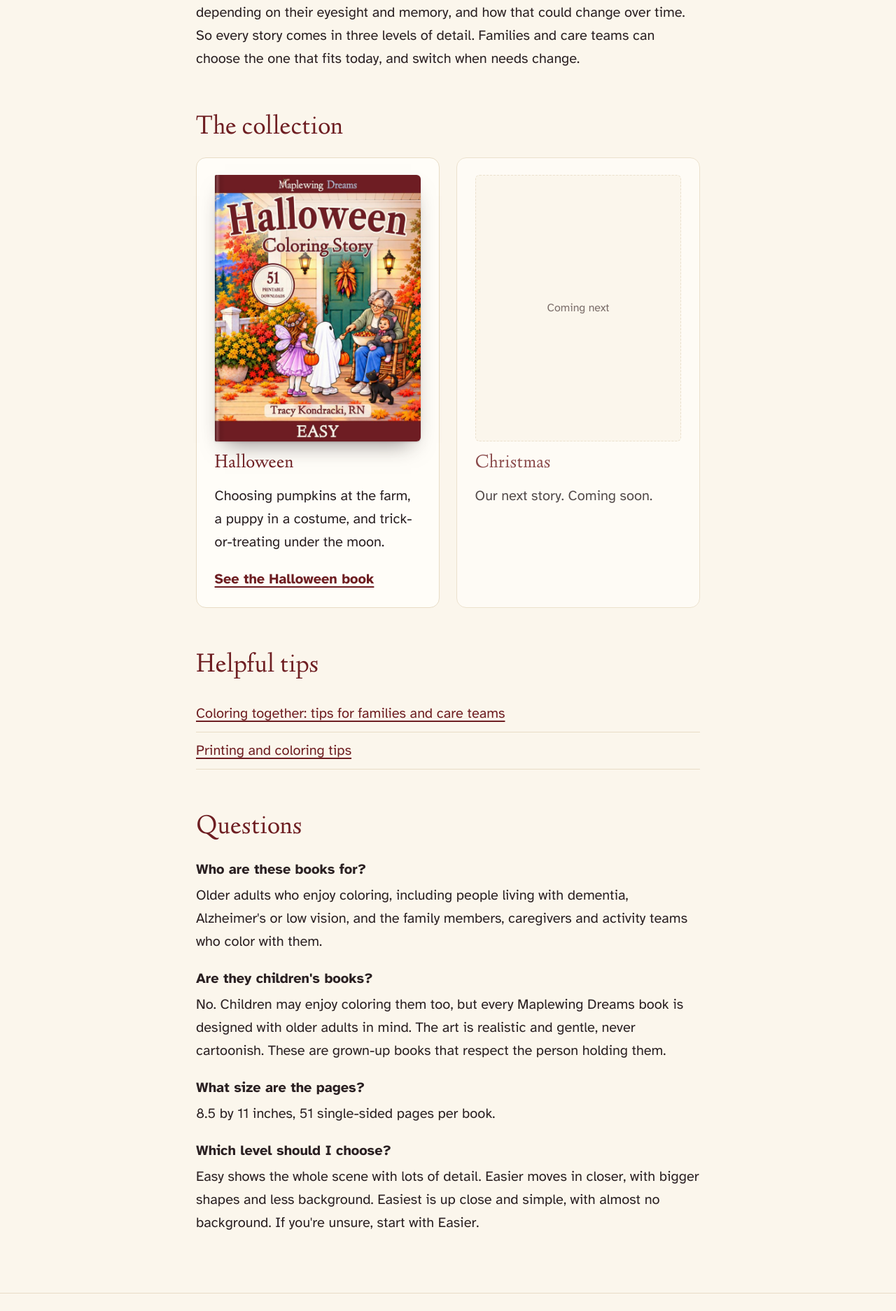
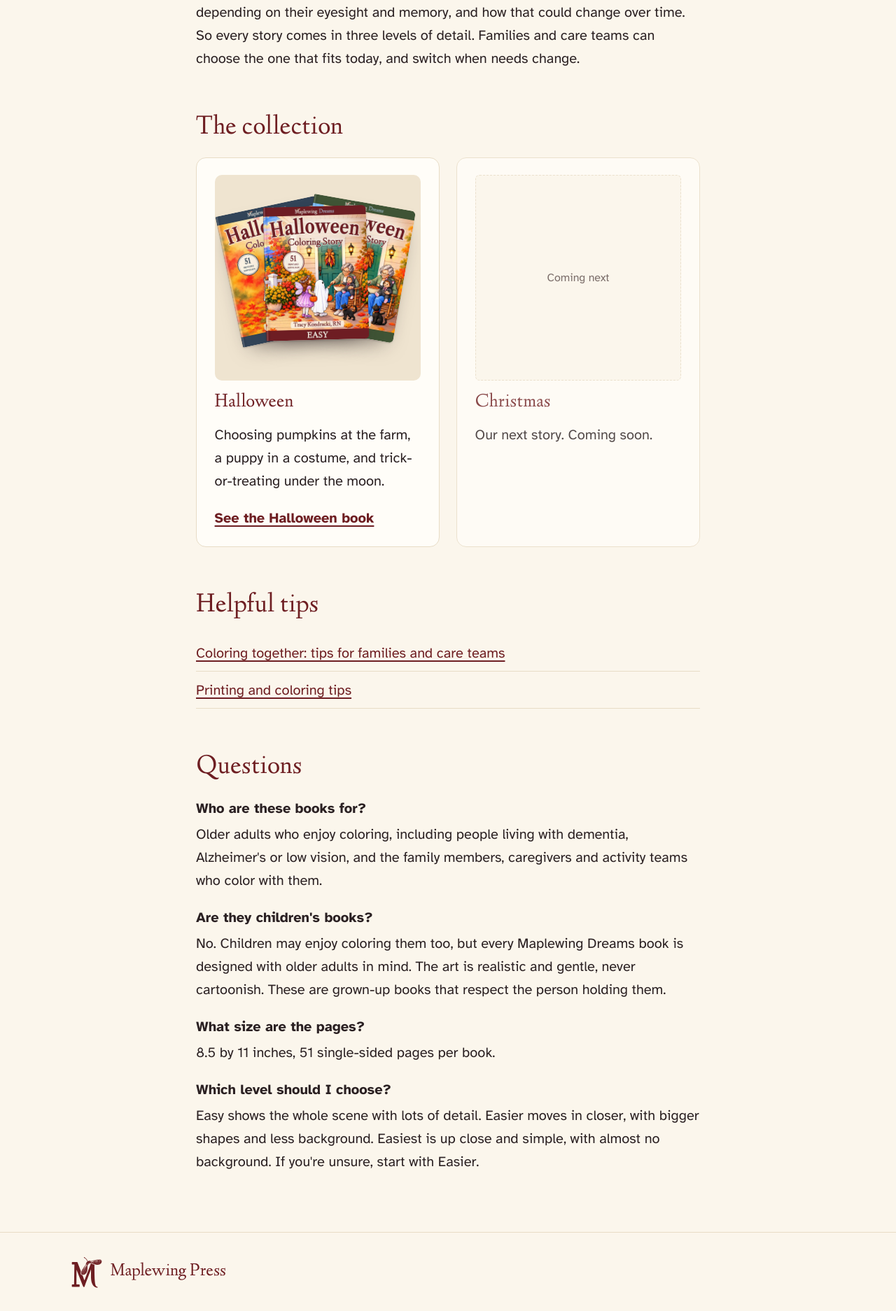
Before and after one commit to maplewingpress/maplewingpress, a Jekyll site: the page built from dreams/index.html, in a window 1280 px wide. Shown: the part 754-2628 px from the top of the page at 70% size. Built offline with Jekyll 4.4.1, drawn with Linux system fonts in a browser that asks for light colours.

Commit message:
Show all three Halloween covers fanned out on the Dreams page
Co-Authored-By: Claude Opus 5.5 (1M context) <noreply@anthropic.com>
Claude-Session: https://claude.ai/code/session_01ExhB8rXZm56c3hBbj4GzvL

```diff
--- a/assets/css/site.css
+++ b/assets/css/site.css
@@ -101,7 +101,7 @@ a:hover { color: var(--burgundy-dark); text-decoration-thickness: .14em; }
 /* Collections */
 .grid { display: grid; grid-template-columns: repeat(2, 1fr); gap: 1.5rem; }
 .grid.three { grid-template-columns: repeat(3, 1fr); }
-.book-art { aspect-ratio: 8.5 / 11; background: var(--paper); border: 1px dashed var(--rule); border-radius: 6px; display: grid; place-items: center; color: var(--muted); margin-bottom: 1rem; font-size: 1rem; }
+.book-art { aspect-ratio: 1 / 1; background: var(--paper); border: 1px dashed var(--rule); border-radius: 6px; display: grid; place-items: center; color: var(--muted); margin-bottom: 1rem; font-size: 1rem; }
 .book.muted, .level.muted { opacity: .8; }
 .link-list { list-style: none; padding: 0; }
 .link-list li { padding: .6rem 0; border-bottom: 1px solid var(--rule); }
@@ -220,3 +220,14 @@ a.sheet-paper:focus-visible { outline-offset: 6px; }
 .cover-link { display: block; }
 .cover-link .book-cover { transition: transform .15s ease; }
 .cover-link:hover .book-cover, .cover-link:focus-visible .book-cover { transform: translateY(-3px); }
+
+/* Three levels of one book, fanned out on a table */
+.book-fan { position: relative; aspect-ratio: 1 / 1; margin: 0 0 1rem; background: #EFE4D0; border-radius: calc(var(--radius) - 4px); overflow: hidden; }
+.book-fan .book-cover { position: absolute; width: 50%; top: 14%; left: 25%; margin: 0; transform-origin: 50% 90%; }
+.book-fan .fan-1 { transform: translateX(-26%) rotate(-12deg); }
+.book-fan .fan-2 { transform: translateX(26%) translateY(-2%) rotate(10deg); }
+.book-fan .fan-3 { transform: translateY(2%) rotate(-1.5deg); z-index: 1; }
+.cover-link.book-fan:hover .book-cover, .cover-link.book-fan:focus-visible .book-cover { transform: none; }
+.cover-link.book-fan:hover .fan-1 { transform: translateX(-30%) rotate(-14deg); }
+.cover-link.book-fan:hover .fan-2 { transform: translateX(30%) translateY(-2%) rotate(12deg); }
+.cover-link.book-fan:hover .fan-3 { transform: translateY(0) rotate(-1.5deg); }
--- a/dreams/index.html
+++ b/dreams/index.html
@@ -15,7 +15,11 @@ description: Maplewing Dreams coloring books for seniors and older adults, inclu
 <h2>The collection</h2>
 <div class="grid">
   <article class="card book">
-    <a class="cover-link" href="{{ '/dreams/halloween/' | relative_url }}"><span class="book-cover"><img src="{{ '/assets/img/halloween/cover-e1.jpg' | relative_url }}" alt="Front cover of Halloween Coloring Story (Maplewing Dreams series), Easy level: a grandmother in a rocking chair hands out treats to a fairy and a little ghost" width="640" height="828" loading="lazy"></span></a>
+    <a class="cover-link book-fan" href="{{ '/dreams/halloween/' | relative_url }}" aria-label="Halloween Coloring Story in Easy, Easier and Easiest levels. See the Halloween book">
+      <span class="book-cover fan-1"><img src="{{ '/assets/img/halloween/cover-e3.jpg' | relative_url }}" alt="" width="640" height="828" loading="lazy"></span>
+      <span class="book-cover fan-2"><img src="{{ '/assets/img/halloween/cover-e2.jpg' | relative_url }}" alt="" width="640" height="828" loading="lazy"></span>
+      <span class="book-cover fan-3"><img src="{{ '/assets/img/halloween/cover-e1.jpg' | relative_url }}" alt="" width="640" height="828" loading="lazy"></span>
+    </a>
     <h3>Halloween</h3>
     <p>Choosing pumpkins at the farm, a puppy in a costume, and trick-or-treating under the moon.</p>
     <a class="text-link" href="{{ '/dreams/halloween/' | relative_url }}">See the Halloween book</a>
```
